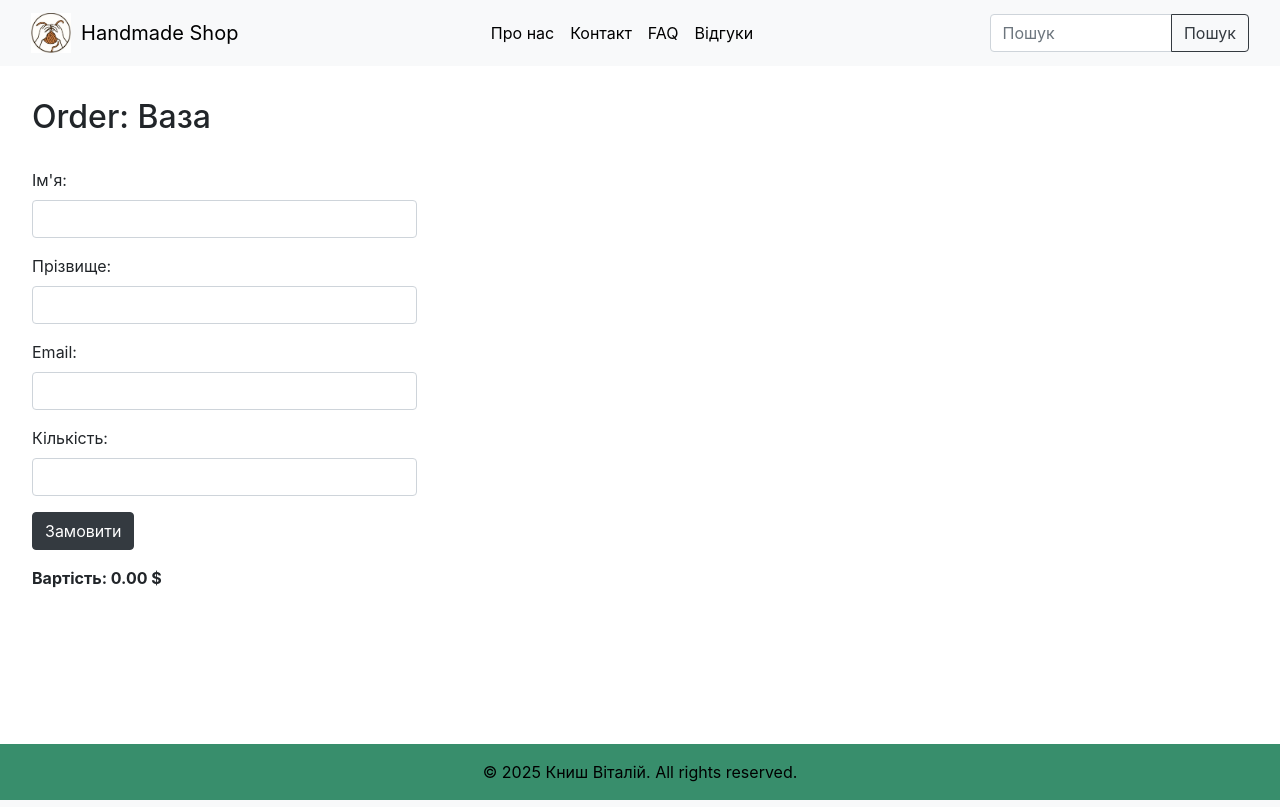
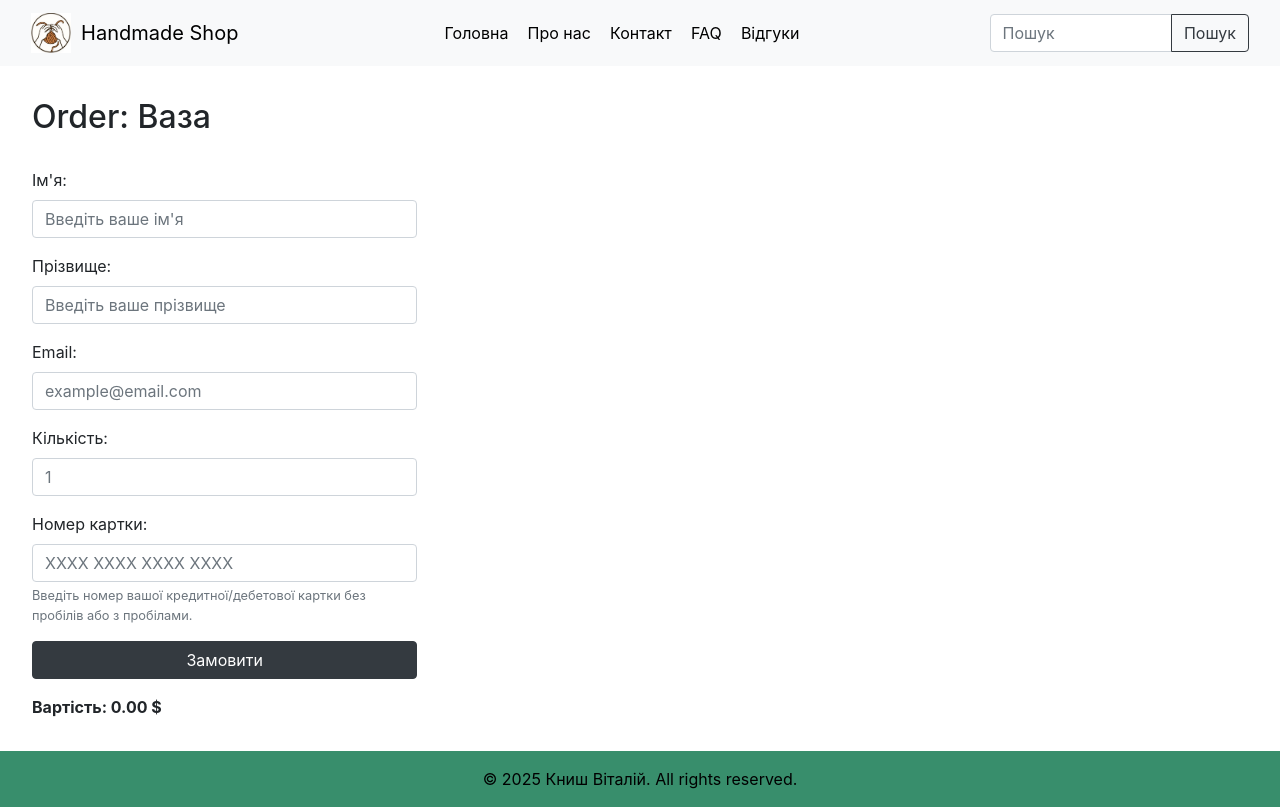
Before and after one commit to Vitaliy-Knysh1/Django_college, a Django app: page /order/1/ in a window 1280 px wide. Run offline with Django 5.2, Linux system fonts and the light colour scheme; data comes from the database, SQL or seed files in the repository; both versions use the stored data as it was after the commit.

Commit message:
lab8(final)

```diff
--- a/DW/app1/static/base_style.css
+++ b/DW/app1/static/base_style.css
@@ -51,7 +51,6 @@ a {
 
 .container-fluid {
     justify-content: center !important;
-    display: flex;
 }
 
 main {
@@ -129,3 +128,30 @@ input[type="button"]:focus {
     border-color: #4bca97 !important;
     color: #fff !important;
 }
+
+
+/* Make navbar links look like buttons on hover */
+
+.navbar-nav .nav-link {
+    border-radius: 0.25rem;
+    padding: 0.5rem 1rem;
+    transition: background 0.2s, color 0.2s;
+    margin: 0 0.1rem;
+}
+
+.navbar-nav .nav-link:hover,
+.navbar-nav .nav-link:focus {
+    background-color: #4bca97 !important;
+    color: #fff !important;
+}
+
+
+/* Highlight active navbar link */
+
+.navbar-nav .nav-link.active,
+.navbar-nav .nav-link[aria-current="page"] {
+    background-color: #222 !important;
+    color: #fff !important;
+    pointer-events: none;
+    cursor: default;
+}
--- a/DW/app1/templates/base.html
+++ b/DW/app1/templates/base.html
@@ -25,16 +25,19 @@
                 <div class="collapse navbar-collapse justify-content-center" id="navbarSupportedContent">
                     <ul class="navbar-nav mb-2 mb-lg-0">
                         <li class="nav-item">
-                            <a class="nav-link" href="{% url 'two' %}">Про нас</a>
+                            <a class="nav-link {% if request.resolver_match.url_name == 'home' %}active{% endif %}" href="{% url 'home' %}">Головна</a>
                         </li>
                         <li class="nav-item">
-                            <a class="nav-link" href="#" data-toggle="modal" data-target="#contactModal">Контакт</a>
+                            <a class="nav-link {% if request.resolver_match.url_name == 'two' %}active{% endif %}" href="{% url 'two' %}">Про нас</a>
                         </li>
                         <li class="nav-item">
-                            <a class="nav-link" href="{% url 'four' %}">FAQ</a>
+                            <a class="nav-link {% if request.resolver_match.url_name == 'contact' %}active{% endif %}" href="#" data-toggle="modal" data-target="#contactModal">Контакт</a>
                         </li>
                         <li class="nav-item">
-                            <a class="nav-link" href="{% url 'five' %}">Відгуки</a>
+                            <a class="nav-link {% if request.resolver_match.url_name == 'four' %}active{% endif %}" href="{% url 'four' %}">FAQ</a>
+                        </li>
+                        <li class="nav-item">
+                            <a class="nav-link {% if request.resolver_match.url_name == 'five' %}active{% endif %}" href="{% url 'five' %}">Відгуки</a>
                         </li>
                     </ul>
                     <!-- Add search form here -->
--- a/DW/app1/templates/home.html
+++ b/DW/app1/templates/home.html
@@ -3,7 +3,7 @@
 {% block content %}
 <h1>Вітаємо на головній сторінці</h1>
 <div class="container-fluid">
-  <div class="row">
+  <div class="row" id="product-list">
     {% for product in products %}
       <div class="col-12 col-sm-6 col-md-4 col-lg-2 mb-4">
         <div class="p-3 h-100">
@@ -14,10 +14,6 @@
           <a class="btn btn-dark mt-2" href="{% url 'product' product.id %}">Переглянути товар</a>
         </div>
       </div>
-    {% empty %}
-      <div class="col-12">
-        <p>No products available.</p>
-      </div>
     {% endfor %}
   </div>
 </div>
--- a/DW/app1/templates/order_form.html
+++ b/DW/app1/templates/order_form.html
@@ -7,21 +7,26 @@
         {% csrf_token %}
         <div class="form-group">
             <label for="id_first_name">Ім'я:</label>
-            <input type="text" name="first_name" maxlength="50" class="form-control" id="id_first_name" required>
+            <input type="text" name="first_name" maxlength="50" class="form-control" id="id_first_name" required placeholder="Введіть ваше ім'я">
         </div>
         <div class="form-group">
             <label for="id_last_name">Прізвище:</label>
-            <input type="text" name="last_name" maxlength="50" class="form-control" id="id_last_name" required>
+            <input type="text" name="last_name" maxlength="50" class="form-control" id="id_last_name" required placeholder="Введіть ваше прізвище">
         </div>
         <div class="form-group">
             <label for="id_email">Email:</label>
-            <input type="email" name="email" class="form-control" id="id_email" required>
+            <input type="email" name="email" class="form-control" id="id_email" required placeholder="example@email.com">
         </div>
         <div class="form-group">
             <label for="id_number_of_items">Кількість:</label>
-            <input type="number" name="number_of_items" min="1" class="form-control" id="id_number_of_items" required>
+            <input type="number" name="number_of_items" min="1" class="form-control" id="id_number_of_items" required placeholder="1">
         </div>
-        <button type="submit" class="btn btn-dark">Замовити</button>
+        <div class="form-group">
+            <label for="id_card_number">Номер картки:</label>
+            <input type="text" name="card_number" maxlength="19" minlength="13" pattern="[0-9\s]{13,19}" class="form-control" id="id_card_number" required placeholder="XXXX XXXX XXXX XXXX" autocomplete="cc-number">
+            <small class="form-text text-muted">Введіть номер вашої кредитної/дебетової картки без пробілів або з пробілами.</small>
+        </div>
+        <button type="submit" class="btn btn-dark w-100">Замовити</button>
     </form>
     <div class="mt-3">
         <strong>Вартість: <span id="cost-counter">0.00</span> $</strong>
```
Also changed, not shown: DW/db.sqlite3.
